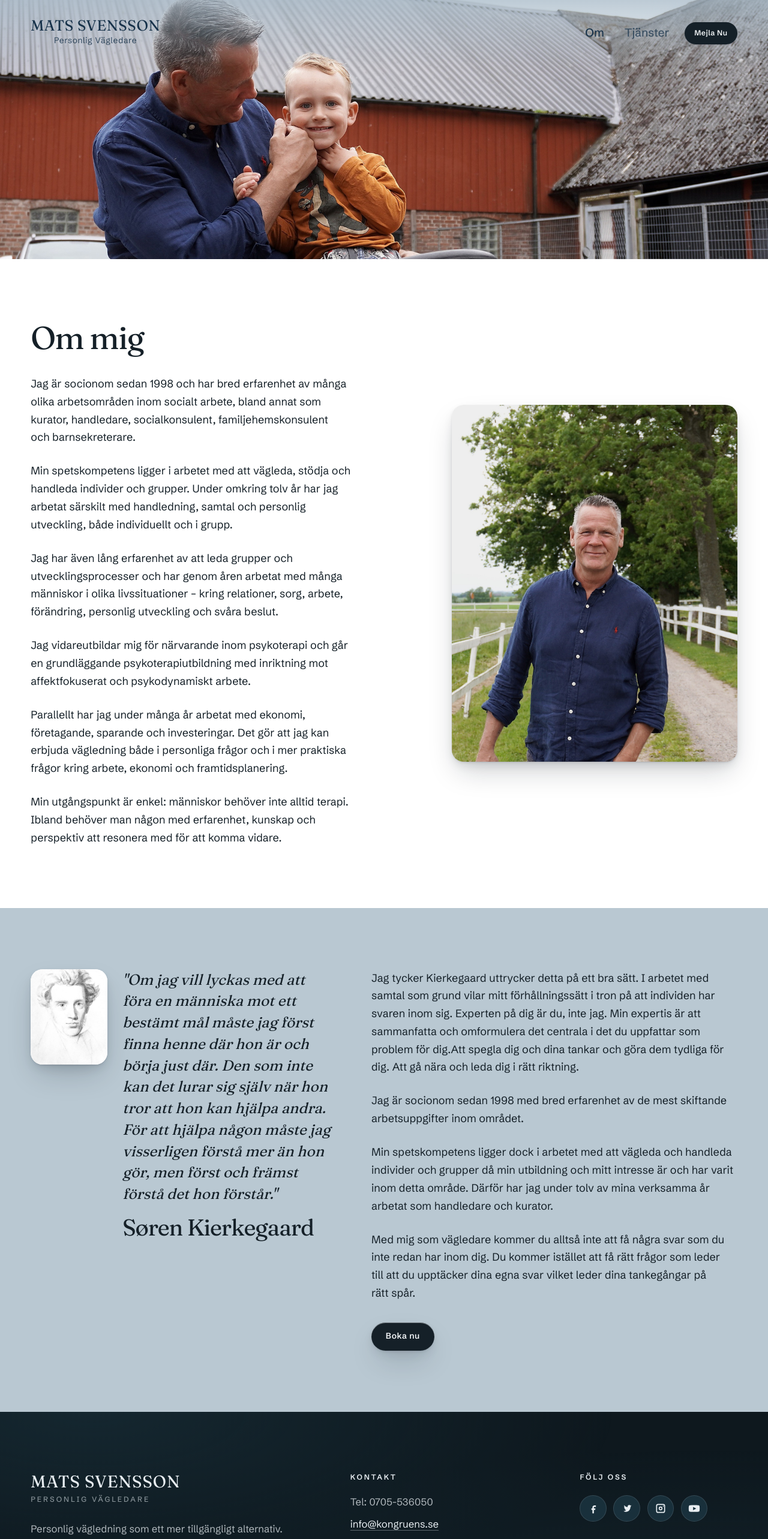
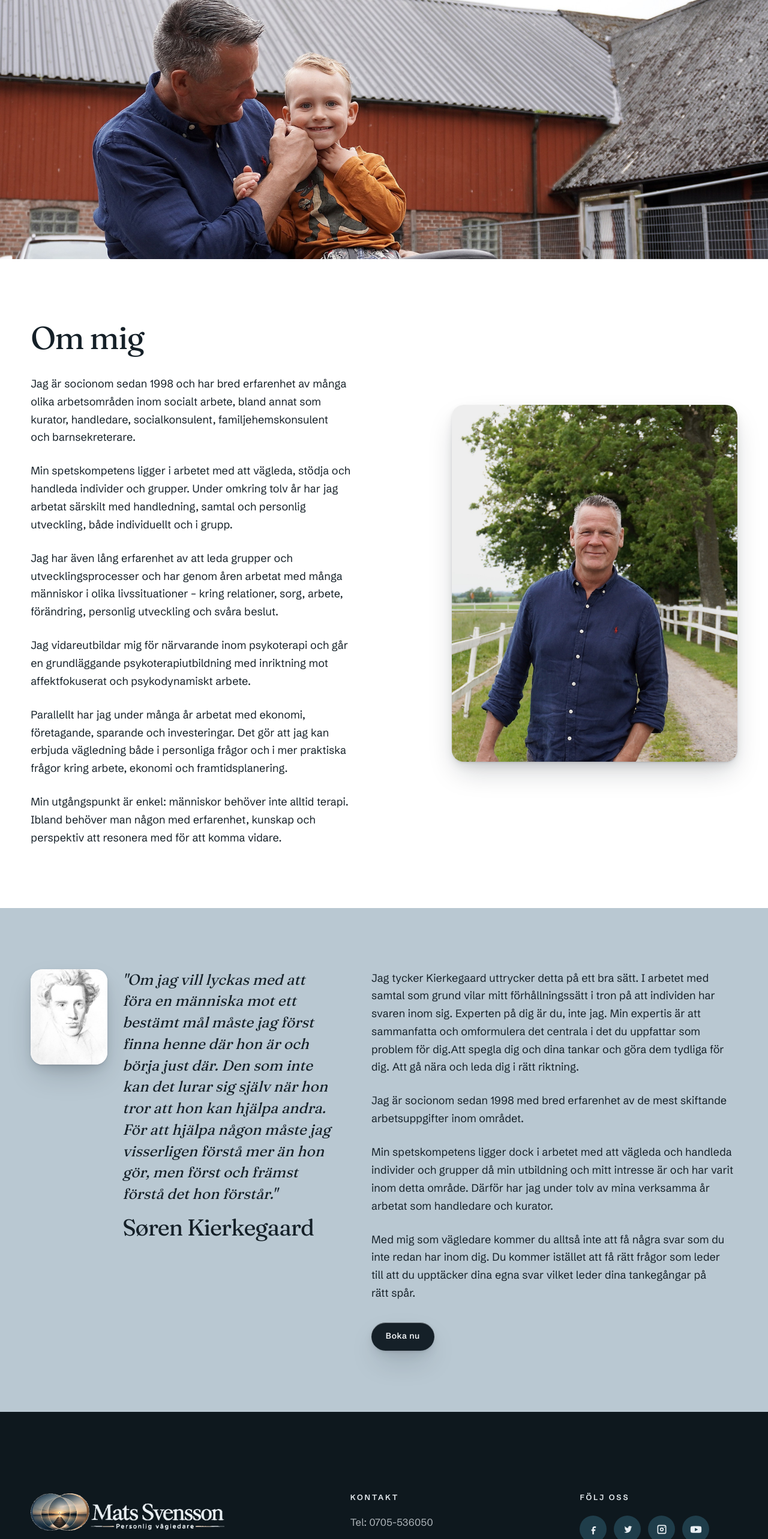
Before and after one commit to isakf999-bot/Kongruens-hemsida, a Next.js app: page /about-5 in a window 1280 px wide. Shown: the top 2566 px of the page at 60% size. Built offline with nearby package versions, Linux system fonts and the light colour scheme.

Commit message:
Byt in kundloggan i nav och footer.
Co-authored-by: Cursor <cursoragent@cursor.com>

```diff
--- /dev/null
+++ b/components/BrandLogo.tsx
@@ -0,0 +1,18 @@
+export function BrandLogo({
+  className,
+  onDark = false,
+}: {
+  className?: string;
+  onDark?: boolean;
+}) {
+  return (
+    <img
+      className={className}
+      src={onDark ? "/images/logo-on-dark.png" : "/images/logo.png"}
+      alt="Matts Svensson — Personlig vägledare"
+      width={960}
+      height={185}
+      decoding="async"
+    />
+  );
+}
--- a/components/Footer.module.css
+++ b/components/Footer.module.css
@@ -2,27 +2,6 @@
   position: relative;
   background: var(--water-deep);
   color: color-mix(in srgb, var(--foam) 74%, transparent);
-  isolation: isolate;
-}
-
-.footer::before {
-  content: "";
-  position: absolute;
-  inset: 0;
-  background:
-    radial-gradient(
-      ellipse at 12% 0%,
-      color-mix(in srgb, var(--water) 55%, transparent) 0%,
-      transparent 55%
-    ),
-    radial-gradient(
-      ellipse at 92% 100%,
-      color-mix(in srgb, var(--water) 40%, transparent) 0%,
-      transparent 60%
-    );
-  opacity: 0.75;
-  pointer-events: none;
-  z-index: -1;
 }
 
 .inner {
@@ -31,9 +10,9 @@
   gap: clamp(2rem, 5vw, 5rem);
   align-items: start;
   width: 100%;
-  max-width: 82rem;
+  max-width: 90rem;
   margin: 0 auto;
-  padding: var(--space-8) var(--gutter) var(--space-7);
+  padding: var(--space-9) var(--gutter) var(--space-8);
 }
 
 .brand {
@@ -42,35 +21,21 @@
 
 .mark {
   display: inline-flex;
-  flex-direction: column;
-  gap: 0.35rem;
-  text-decoration: none;
-  color: var(--foam);
+  align-items: center;
   margin-bottom: var(--space-5);
 }
 
-.markName {
-  font-family: var(--font-serif);
-  font-size: 1.65rem;
-  font-weight: 400;
-  letter-spacing: 0.03em;
-  line-height: 1;
-  font-variation-settings: "SOFT" 45, "WONK" 0.35, "opsz" 40;
-}
-
-.markTag {
-  font-size: 0.72rem;
-  font-weight: 500;
-  letter-spacing: 0.24em;
-  text-transform: uppercase;
-  color: color-mix(in srgb, var(--foam) 55%, transparent);
+.logo {
+  display: block;
+  width: min(100%, 19rem);
+  height: auto;
 }
 
 .blurb {
   margin: 0;
-  font-size: 0.98rem;
+  font-size: var(--text-body);
   line-height: 1.7;
-  max-width: 30rem;
+  max-width: 31rem;
 }
 
 .col {
@@ -82,7 +47,7 @@
 .colHead {
   margin: 0 0 var(--space-3);
   font-family: var(--font-sans);
-  font-size: 0.72rem;
+  font-size: 0.75rem;
   font-weight: 600;
   letter-spacing: 0.22em;
   text-transform: uppercase;
@@ -118,8 +83,8 @@
   text-decoration-color: var(--foam);
 }
 
-.hint {
-  margin-top: var(--space-4) !important;
+.col .hint {
+  margin-top: var(--space-4);
   font-size: 0.85rem;
   color: color-mix(in srgb, var(--foam) 55%, transparent);
   max-width: 22ch;
@@ -135,24 +100,19 @@
 .socials a {
   display: grid;
   place-items: center;
-  width: 2.6rem;
-  height: 2.6rem;
+  width: 2.65rem;
+  height: 2.65rem;
   color: var(--foam);
-  background: color-mix(in srgb, var(--water) 65%, transparent);
+  background: var(--water);
   border-radius: var(--radius-pill);
-  box-shadow: inset 0 0 0 1px color-mix(in srgb, var(--foam) 12%, transparent);
   transition:
     transform var(--t-fast) var(--ease),
-    background var(--t-fast) var(--ease),
-    box-shadow var(--t-fast) var(--ease);
+    background var(--t-fast) var(--ease);
 }
 
 .socials a:hover {
   transform: translateY(-2px);
-  background: var(--water);
-  box-shadow:
-    inset 0 0 0 1px color-mix(in srgb, var(--foam) 24%, transparent),
-    0 8px 22px -8px color-mix(in srgb, #000 60%, transparent);
+  background: color-mix(in srgb, var(--water) 70%, #fff);
   color: var(--foam);
 }
 
@@ -163,7 +123,6 @@
 .socialsInk a {
   color: var(--ink);
   background: color-mix(in srgb, var(--ink) 6%, transparent);
-  box-shadow: inset 0 0 0 1px color-mix(in srgb, var(--ink) 10%, transparent);
 }
 
 .socialsInk a:hover {
@@ -183,7 +142,7 @@
   justify-content: space-between;
   gap: var(--space-3);
   width: 100%;
-  max-width: 82rem;
+  max-width: 90rem;
   margin: 0 auto;
   padding: 1.1rem var(--gutter);
   font-size: 0.85rem;
@@ -211,7 +170,7 @@
   .inner {
     grid-template-columns: 1fr;
     gap: var(--space-6);
-    padding: var(--space-7) var(--gutter) var(--space-6);
+    padding: var(--space-8) var(--gutter) var(--space-7);
   }
 
   .bottomInner {
--- a/components/Footer.tsx
+++ b/components/Footer.tsx
@@ -6,6 +6,7 @@ import {
   IconTwitter,
   IconYoutube,
 } from "@/components/icons";
+import { BrandLogo } from "@/components/BrandLogo";
 import { aboutSocials, socials } from "@/lib/content";
 import styles from "./Footer.module.css";
 
@@ -23,9 +24,8 @@ export function Footer() {
     <footer className={styles.footer}>
       <div className={styles.inner}>
         <div className={styles.brand}>
-          <Link href="/" className={styles.mark} aria-label="Kongruens — startsidan">
-            <span className={styles.markName}>MATS SVENSSON</span>
-            <span className={styles.markTag}>Personlig Vägledare</span>
+          <Link href="/" className={styles.mark}>
+            <BrandLogo className={styles.logo} onDark />
           </Link>
           <p className={styles.blurb}>
             Personlig vägledning som ett mer tillgängligt alternativ. Någon att resonera med kring
--- a/components/Header.module.css
+++ b/components/Header.module.css
@@ -3,25 +3,19 @@
   top: 0;
   left: 0;
   right: 0;
-  z-index: 40;
+  z-index: var(--z-nav);
   height: var(--header-h);
-  color: var(--nav-ink);
-  transition: height var(--t-med) var(--ease), background var(--t-med) var(--ease),
-    color var(--t-med) var(--ease), backdrop-filter var(--t-med) var(--ease);
-}
-
-.header::before {
-  content: "";
-  position: absolute;
-  inset: 0;
-  background: linear-gradient(to bottom, rgba(168, 186, 200, 0.76), transparent);
-  pointer-events: none;
-  transition: opacity var(--t-med) var(--ease);
+  color: var(--foam);
+  transition:
+    height var(--t-med) var(--ease),
+    background var(--t-med) var(--ease),
+    color var(--t-med) var(--ease),
+    box-shadow var(--t-med) var(--ease);
 }
 
 .inner {
   position: relative;
-  z-index: 1;
+  z-index: var(--z-raise);
   height: 100%;
   display: grid;
   grid-template-columns: 1fr auto auto;
@@ -35,30 +29,21 @@
 .brand {
   text-decoration: none;
   display: flex;
-  flex-direction: column;
   align-items: center;
   width: fit-content;
-  gap: 0.15rem;
-  text-align: center;
 }
 
 .brand:hover {
   color: inherit;
 }
 
-.name {
-  font-family: var(--font-serif);
-  font-size: var(--text-lg);
-  font-weight: 400;
-  letter-spacing: 0.02em;
-  line-height: 1;
-  font-variation-settings: "SOFT" 40, "WONK" 0.4, "opsz" 36;
-}
-
-.tag {
-  font-size: var(--text-xs);
-  letter-spacing: 0.04em;
-  opacity: 0.86;
+.logo {
+  display: block;
+  height: 2.7rem;
+  width: auto;
+  max-width: min(48vw, 16.75rem);
+  object-fit: contain;
+  object-position: left center;
 }
 
 .nav {
@@ -70,11 +55,25 @@
 .link {
   position: relative;
   text-decoration: none;
-  font-size: 1.125rem;
+  font-size: 1.0625rem;
   font-weight: 500;
-  padding: 0.2rem 0;
-  opacity: 0.72;
+  padding: 0.25rem 0;
+  opacity: 0.7;
   transition: opacity var(--t-med) var(--ease);
+}
+
+.link::after {
+  content: "";
+  position: absolute;
+  left: 50%;
+  bottom: -0.28rem;
+  width: 0.7rem;
+  height: 2px;
+  border-radius: 99px;
+  background: currentColor;
+  transform: translateX(-50%) scaleX(0);
+  transform-origin: center;
+  transition: transform var(--t-fast) var(--ease);
 }
 
 .link:hover,
@@ -83,24 +82,25 @@
   color: inherit;
 }
 
+.active::after {
+  transform: translateX(-50%) scaleX(1);
+}
+
 .inner :global(.btn).cta {
   justify-self: end;
-  min-height: 2.15rem;
-  padding: 0.4rem 0.95rem;
-  font-size: 0.72rem;
-  box-shadow: var(--shadow-sm);
+  min-height: 2.65rem;
+  padding: 0.55rem 1.25rem;
+  font-size: 0.875rem;
+  box-shadow: var(--shadow-xs);
 }
 
-.scrolled .tag {
-  display: none;
+.scrolled .logo,
+.open .logo {
+  height: 2.2rem;
 }
 
 .ink {
   color: var(--nav-ink);
-}
-
-.ink::before {
-  background: linear-gradient(to bottom, rgba(168, 186, 200, 0.82), transparent);
 }
 
 .burger {
@@ -128,22 +128,14 @@
 .scrolled {
   height: var(--header-h-scrolled);
   color: var(--nav-ink);
-  background: color-mix(in srgb, var(--surface) 92%, transparent);
-  backdrop-filter: blur(18px);
-  box-shadow: var(--shadow-sm);
-}
-
-.scrolled::before {
-  opacity: 0;
+  background: color-mix(in srgb, var(--surface) 94%, transparent);
+  backdrop-filter: blur(16px);
+  box-shadow: var(--shadow-xs);
 }
 
 .open {
   color: var(--nav-ink);
-  background: var(--paper);
-}
-
-.open::before {
-  opacity: 0;
+  background: var(--surface);
 }
 
 .open .burger span:first-child {
@@ -155,6 +147,10 @@
 }
 
 @media (max-width: 860px) {
+  .logo {
+    height: 2.35rem;
+  }
+
   .nav,
   .inner .cta {
     display: none;
@@ -172,19 +168,22 @@
   .panel {
     display: flex;
     flex-direction: column;
-    gap: var(--space-4);
+    gap: var(--space-5);
     position: absolute;
     left: 0;
     right: 0;
     top: 100%;
-    padding: var(--space-6) var(--gutter) var(--space-8);
-    background: var(--paper);
+    padding: var(--space-6) var(--gutter) var(--space-7);
+    background: var(--surface);
     color: var(--nav-ink);
-    transform: translateY(-0.45rem);
+    box-shadow: var(--shadow-lg);
+    transform: translateY(-0.35rem);
     opacity: 0;
     pointer-events: none;
     visibility: hidden;
-    transition: opacity var(--t-med) var(--ease), transform var(--t-slow) var(--ease),
+    transition:
+      opacity var(--t-med) var(--ease),
+      transform var(--t-slow) var(--ease),
       visibility var(--t-med) var(--ease);
   }
 
@@ -199,7 +198,7 @@
   .panel a {
     font-family: var(--font-serif);
     font-size: var(--text-xl);
-    font-weight: 300;
+    font-weight: 400;
     text-decoration: none;
   }
 
@@ -214,7 +213,8 @@
 @media (prefers-reduced-motion: reduce) {
   .header,
   .panel,
-  .burger span {
+  .burger span,
+  .link::after {
     transition: none;
   }
 }
--- a/components/Header.tsx
+++ b/components/Header.tsx
@@ -3,6 +3,7 @@
 import Link from "next/link";
 import { usePathname } from "next/navigation";
 import { useEffect, useState } from "react";
+import { BrandLogo } from "@/components/BrandLogo";
 import styles from "./Header.module.css";
 
 const links = [
@@ -15,11 +16,12 @@ export function Header() {
   const [open, setOpen] = useState(false);
   const [scrolled, setScrolled] = useState(false);
   const darkHero =
-    pathname === "/" ||
+    pathname === "/" || pathname.startsWith("/booking-calendar");
+  const solid =
+    scrolled ||
     pathname.startsWith("/about") ||
-    pathname.startsWith("/booking-calendar");
-  const solid =
-    scrolled || pathname.startsWith("/services") || pathname.startsWith("/kontakt");
+    pathname.startsWith("/services") ||
+    pathname.startsWith("/kontakt");
   const ink = open || solid || !darkHero;
 
   useEffect(() => {
@@ -42,8 +44,7 @@ export function Header() {
     >
       <div className={styles.inner}>
         <Link href="/" className={styles.brand} onClick={() => setOpen(false)}>
-          <span className={styles.name}>MATS SVENSSON</span>
-          <span className={styles.tag}>Personlig Vägledare</span>
+          <BrandLogo className={styles.logo} />
         </Link>
 
         <nav className={styles.nav} aria-label="Huvudmeny">
```
Also changed, not shown: public/images/logo-on-dark.png (added), public/images/logo.png (added).
